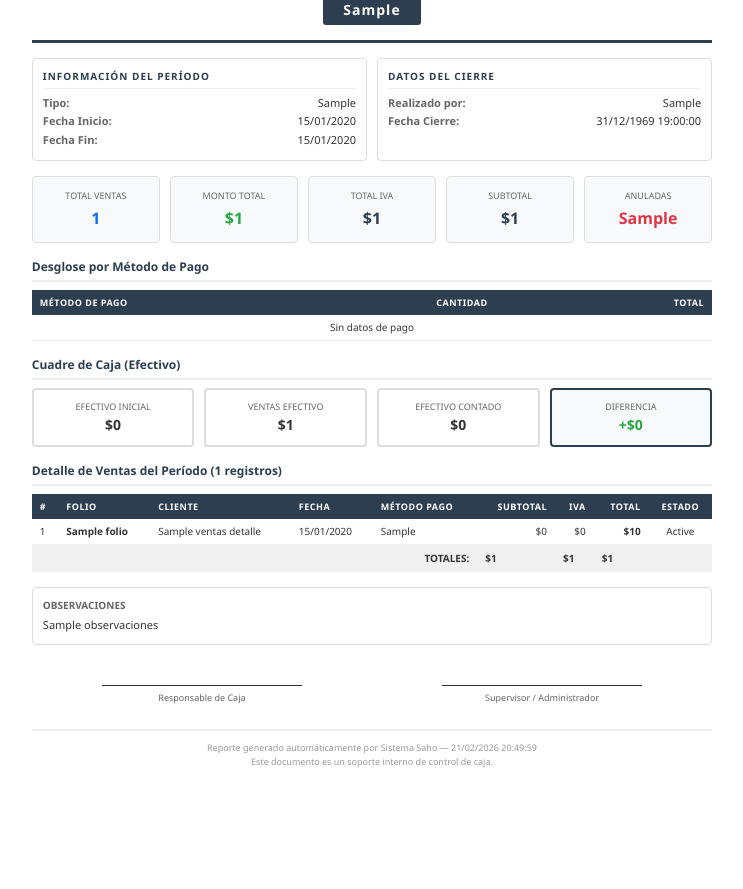
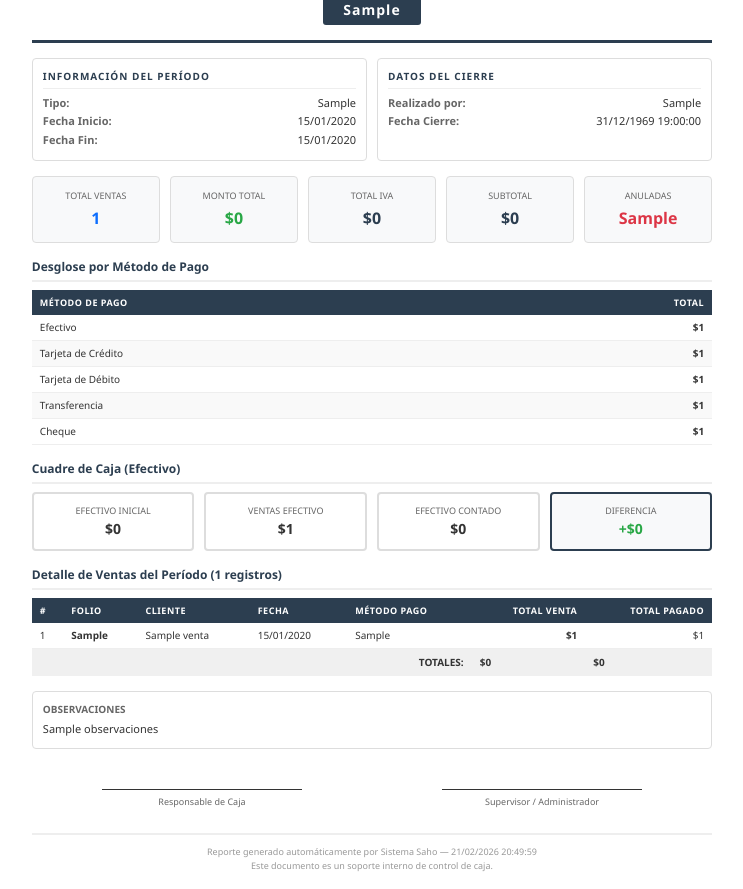
Before and after one commit to 4Vergara/inventarios, a CodeIgniter app: the page made by application/views/cierre_caja/pdf.php in a window 1280 px wide. Shown: the part 192-1081 px from the top of the page, without its empty margins (268-1011 px from the left). Run offline with CodeIgniter, Linux system fonts and the light colour scheme; tables that the repository leaves empty or names only in its code hold one stand-in row (values such as "Sample post"); the template is opened without the code that fills it: most values are stand-ins (such as "Sample title", 1, 10 or a date in 2020).

Commit message:
feat(cierre-caja): actualizar lógica de cierre de caja para reflejar cambios en los métodos de pago y montos totales

```diff
--- a/application/views/cierre_caja/pdf.php
+++ b/application/views/cierre_caja/pdf.php
@@ -337,19 +337,19 @@
 		<div class="stats-row">
 			<div class="stat-box">
 				<span class="label">Total Ventas</span>
-				<span class="value primary"><?php echo $cierre->total_ventas_count; ?></span>
+				<span class="value primary"><?php echo $cierre->total_ventas; ?></span>
 			</div>
 			<div class="stat-box">
 				<span class="label">Monto Total</span>
-				<span class="value success">$<?php echo number_format($cierre->total_ventas, 0, ',', '.'); ?></span>
+				<span class="value success">$<?php echo number_format($cierre->monto_total_vendido, 0, ',', '.'); ?></span>
 			</div>
 			<div class="stat-box">
 				<span class="label">Total IVA</span>
-				<span class="value">$<?php echo number_format($cierre->total_iva, 0, ',', '.'); ?></span>
+				<span class="value">$<?php echo number_format($cierre->monto_impuestos, 0, ',', '.'); ?></span>
 			</div>
 			<div class="stat-box">
 				<span class="label">Subtotal</span>
-				<span class="value">$<?php echo number_format($cierre->total_subtotal, 0, ',', '.'); ?></span>
+				<span class="value">$<?php echo number_format($cierre->monto_subtotal, 0, ',', '.'); ?></span>
 			</div>
 			<div class="stat-box">
 				<span class="label">Anuladas</span>
@@ -363,24 +363,30 @@
 			<thead>
 				<tr>
 					<th>Método de Pago</th>
-					<th class="text-center">Cantidad</th>
 					<th class="text-right">Total</th>
 				</tr>
 			</thead>
 			<tbody>
 				<?php
-					$metodos = json_decode($cierre->desglose_metodo_pago, true);
-					if ($metodos && is_array($metodos)):
-						foreach ($metodos as $metodo => $datos):
+					$metodosPago = [
+						'Efectivo' => $cierre->total_efectivo,
+						'Tarjeta de Crédito' => $cierre->total_tarjeta_credito,
+						'Tarjeta de Débito' => $cierre->total_tarjeta_debito,
+						'Transferencia' => $cierre->total_transferencia,
+						'Cheque' => $cierre->total_cheque
+					];
+					$hayMetodos = false;
+					foreach ($metodosPago as $metodo => $total):
+						if ($total > 0): $hayMetodos = true;
 				?>
 				<tr>
 					<td><?php echo $metodo; ?></td>
-					<td class="text-center"><?php echo $datos['cantidad']; ?></td>
-					<td class="text-right"><strong>$<?php echo number_format($datos['total'], 0, ',', '.'); ?></strong></td>
+					<td class="text-right"><strong>$<?php echo number_format($total, 0, ',', '.'); ?></strong></td>
 				</tr>
-				<?php endforeach; else: ?>
+				<?php endif; endforeach; ?>
+				<?php if (!$hayMetodos): ?>
 				<tr>
-					<td colspan="3" class="text-center">Sin datos de pago</td>
+					<td colspan="2" class="text-center">Sin datos de pago</td>
 				</tr>
 				<?php endif; ?>
 			</tbody>
@@ -415,7 +421,7 @@
 		</div>
 
 		<!-- Ventas del período -->
-		<div class="section-title">Detalle de Ventas del Período (<?php echo count($cierre->ventas_detalle); ?> registros)</div>
+		<div class="section-title">Detalle de Ventas del Período (<?php echo count($cierre->ventas); ?> registros)</div>
 		<table class="tabla">
 			<thead>
 				<tr>
@@ -424,41 +430,35 @@
 					<th>Cliente</th>
 					<th>Fecha</th>
 					<th>Método Pago</th>
-					<th class="text-right">Subtotal</th>
-					<th class="text-right">IVA</th>
-					<th class="text-right">Total</th>
-					<th class="text-center">Estado</th>
+					<th class="text-right">Total Venta</th>
+					<th class="text-right">Total Pagado</th>
 				</tr>
 			</thead>
 			<tbody>
-				<?php if ($cierre->ventas_detalle && count($cierre->ventas_detalle) > 0): ?>
-					<?php $i = 1; foreach ($cierre->ventas_detalle as $v): ?>
+				<?php if ($cierre->ventas && count($cierre->ventas) > 0): ?>
+					<?php $i = 1; foreach ($cierre->ventas as $v): ?>
 					<tr>
 						<td><?php echo $i++; ?></td>
-						<td><strong><?php echo $v->folio ?: '-'; ?></strong></td>
-						<td><?php echo $v->nombre_cliente ?: 'Sin cliente'; ?></td>
-						<td><?php echo date('d/m/Y', strtotime($v->fecha_venta)); ?></td>
-						<td><?php echo $v->metodo_pago ?: '-'; ?></td>
-						<td class="text-right">$<?php echo number_format($v->subtotal, 0, ',', '.'); ?></td>
-						<td class="text-right">$<?php echo number_format($v->impuesto, 0, ',', '.'); ?></td>
-						<td class="text-right"><strong>$<?php echo number_format($v->total, 0, ',', '.'); ?></strong></td>
-						<td class="text-center"><?php echo ucfirst($v->estado); ?></td>
+						<td><strong><?php echo $v->folio_venta ?: '-'; ?></strong></td>
+						<td><?php echo isset($v->cliente_nombre) ? $v->cliente_nombre : 'Sin cliente'; ?></td>
+						<td><?php echo isset($v->fecha_venta) ? date('d/m/Y', strtotime($v->fecha_venta)) : '-'; ?></td>
+						<td><?php echo $v->metodo_pago_principal ?: '-'; ?></td>
+						<td class="text-right"><strong>$<?php echo number_format($v->total_venta, 0, ',', '.'); ?></strong></td>
+						<td class="text-right">$<?php echo number_format($v->total_pagado, 0, ',', '.'); ?></td>
 					</tr>
 					<?php endforeach; ?>
 				<?php else: ?>
 					<tr>
-						<td colspan="9" class="text-center">No hay ventas en este período</td>
+						<td colspan="7" class="text-center">No hay ventas en este período</td>
 					</tr>
 				<?php endif; ?>
 			</tbody>
-			<?php if ($cierre->ventas_detalle && count($cierre->ventas_detalle) > 0): ?>
+			<?php if ($cierre->ventas && count($cierre->ventas) > 0): ?>
 			<tfoot>
 				<tr>
 					<td colspan="5" style="text-align: right;">TOTALES:</td>
-					<td class="text-right">$<?php echo number_format($cierre->total_subtotal, 0, ',', '.'); ?></td>
-					<td class="text-right">$<?php echo number_format($cierre->total_iva, 0, ',', '.'); ?></td>
-					<td class="text-right">$<?php echo number_format($cierre->total_ventas, 0, ',', '.'); ?></td>
-					<td></td>
+					<td class="text-right">$<?php echo number_format($cierre->monto_total_vendido, 0, ',', '.'); ?></td>
+					<td class="text-right">$<?php echo number_format($cierre->monto_subtotal, 0, ',', '.'); ?></td>
 				</tr>
 			</tfoot>
 			<?php endif; ?>
```
Also changed, not shown: application/views/cierre_caja/crear.php (+31 -33 lines), application/views/cierre_caja/index.php (+7 -6 lines), application/views/cierre_caja/ver.php (+33 -36 lines).
